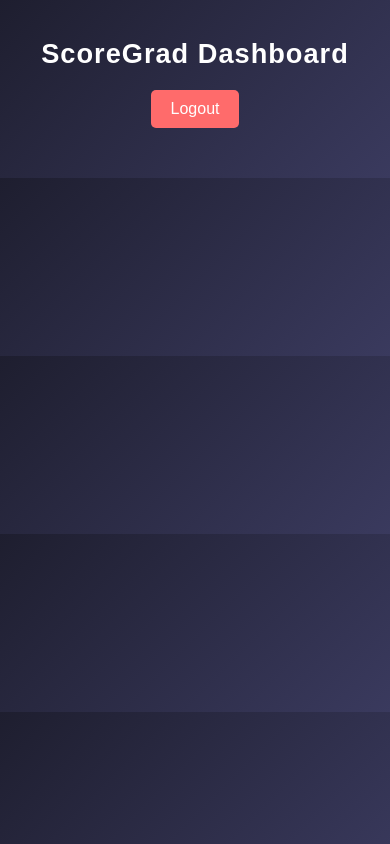
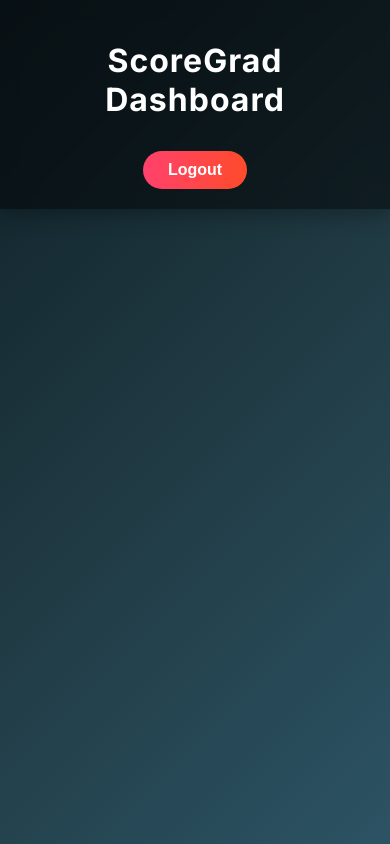
Before and after one commit to abhiscore/scoregrad, a plain HTML site: page dashboard.html in a window 390 px wide. Drawn offline with Linux system fonts and the light colour scheme; no server answers.

Commit message:
Update dashboard.css

```diff
--- a/dashboard.css
+++ b/dashboard.css
@@ -1,95 +1,101 @@
-/* General body style */
+/* Ultra-Premium Dashboard Styles */
+
 body {
-  font-family: 'Arial', sans-serif;
-  background: linear-gradient(135deg, #1e1e2f, #3a3a5e);
+  margin: 0;
+  font-family: 'Inter', sans-serif;
+  background: linear-gradient(135deg, #0f2027, #203a43, #2c5364);
   color: #fff;
-  padding: 20px;
-  margin: 0;
+  min-height: 100vh;
 }
 
-/* Dashboard heading */
-h1 {
-  text-align: center;
-  margin-bottom: 20px;
+header {
+  display: flex;
+  justify-content: space-between;
+  align-items: center;
+  padding: 20px 40px;
+  background: rgba(0,0,0,0.5);
+  backdrop-filter: blur(10px);
+  box-shadow: 0 5px 20px rgba(0,0,0,0.3);
+  position: sticky;
+  top: 0;
+  z-index: 100;
+}
+
+header h1 {
   font-size: 2rem;
   letter-spacing: 1px;
+  font-weight: 700;
 }
 
-/* Logout button */
 #logout-btn {
-  display: block;
-  margin: 0 auto 30px auto;
-  padding: 10px 20px;
-  background: #ff6b6b;
+  background: linear-gradient(90deg, #ff416c, #ff4b2b);
   border: none;
-  border-radius: 5px;
-  color: #fff;
+  padding: 10px 25px;
+  border-radius: 30px;
   cursor: pointer;
   font-size: 16px;
-  transition: background 0.2s;
+  font-weight: 600;
+  color: #fff;
+  transition: transform 0.2s, box-shadow 0.2s;
 }
 
 #logout-btn:hover {
-  background: #ff4757;
+  transform: scale(1.05);
+  box-shadow: 0 5px 15px rgba(255,75,43,0.6);
 }
 
-/* Courses grid */
-#courses {
+main {
+  padding: 40px;
   display: grid;
-  grid-template-columns: repeat(auto-fit, minmax(300px, 1fr));
-  gap: 15px;
+  grid-template-columns: repeat(auto-fit, minmax(320px, 1fr));
+  gap: 30px;
   justify-items: center;
 }
 
-/* Individual course card */
 .course {
-  background: rgba(255,255,255,0.1);
-  padding: 20px;
-  border-radius: 10px;
+  background: rgba(255,255,255,0.05);
+  backdrop-filter: blur(8px);
+  border-radius: 15px;
+  overflow: hidden;
   width: 100%;
-  max-width: 420px;
-  text-align: center;
-  transition: transform 0.2s, box-shadow 0.2s;
+  max-width: 360px;
+  transition: transform 0.3s, box-shadow 0.3s;
+  box-shadow: 0 5px 20px rgba(0,0,0,0.3);
 }
 
 .course:hover {
-  transform: scale(1.05);
-  box-shadow: 0 10px 20px rgba(0,0,0,0.3);
+  transform: translateY(-5px);
+  box-shadow: 0 10px 30px rgba(0,0,0,0.5);
 }
 
-/* Course title */
 .course h3 {
-  margin-bottom: 10px;
-  font-size: 1.3rem;
+  margin: 15px 20px 10px;
+  font-size: 1.4rem;
+  font-weight: 700;
 }
 
-/* Embedded YouTube video */
+.course p {
+  margin: 0 20px 15px;
+  font-size: 0.95rem;
+  color: #ddd;
+  line-height: 1.4;
+}
+
 .course iframe {
   width: 100%;
-  max-width: 400px;   /* prevents video from being too large */
-  height: 225px;      /* 16:9 aspect ratio */
-  border-radius: 10px;
+  aspect-ratio: 16 / 9;
+  border: none;
   display: block;
-  margin: 0 auto;
 }
 
-/* Course description */
-.course p {
-  margin: 10px 0;
-  font-size: 0.95rem;
-  line-height: 1.3;
-  color: #ddd;
-}
-
-/* Responsive adjustments */
-@media (max-width: 500px) {
-  .course iframe {
-    height: 180px;
+@media (max-width: 480px) {
+  header {
+    flex-direction: column;
+    text-align: center;
+    gap: 10px;
   }
-  .course {
-    padding: 15px;
-  }
-  h1 {
-    font-size: 1.7rem;
+  main {
+    padding: 20px;
+    gap: 20px;
   }
 }
```
